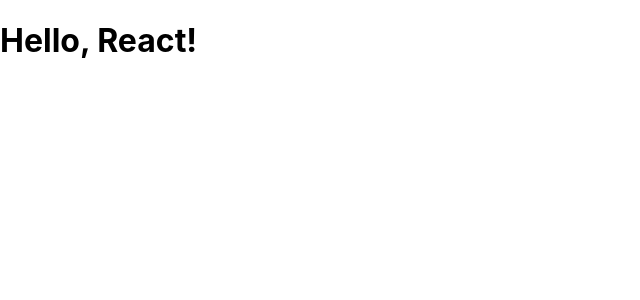
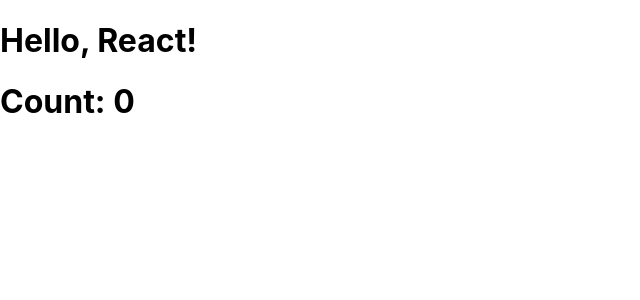
Before and after one commit to JangJaehoon/typescript_lesson, a React (Create React App) app: page / in a window 1280 px wide. Shown: the top 300 px of the page, without its empty margins (0-640 px from the left). Built offline with nearby package versions, Linux system fonts and the light colour scheme.

Commit message:
React Hooks useState

```diff
--- a/src/TestComponent.tsx
+++ b/src/TestComponent.tsx
@@ -1,13 +1,25 @@
-import React from "react";
+import React, { useState } from "react";
 
 interface Props {
   text: string;
 }
+interface UserData {
+  id: number;
+  name: string;
+}
 
 const TestComponent: React.FC<Props> = (props) => {
+  const [count, setCount] = useState<number | null>(0);
+  const [user, setUser] = useState<UserData | null>({
+    id: 1,
+    name: "John Doe",
+  }); // userの初期値はnullで、userはUserData型またはnullとして推論される
+  // useStateの初期値は0で、countはnumber型として推論される
+
   return (
     <div>
       <h1>{props.text}</h1>
+      <h1>Count: {count}</h1>
     </div>
   );
 };
```
